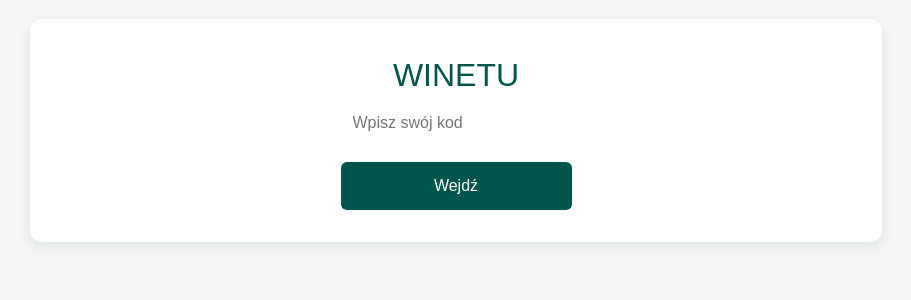
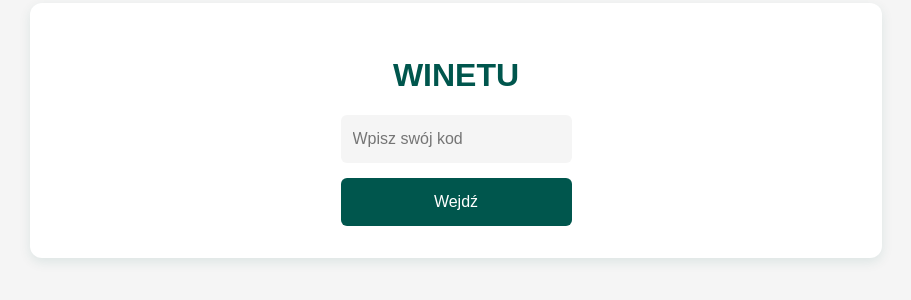
Before and after one commit to marinatea/app-for-orders, a Next.js app: page /LoginPage in a window 1280 px wide. Shown: the part 302-602 px from the top of the page, without its empty margins (184-1095 px from the left). Built offline with nearby package versions, Linux system fonts and the light colour scheme.

Commit message:
styles input

```diff
--- a/styles/loginPage.module.scss
+++ b/styles/loginPage.module.scss
@@ -28,7 +28,7 @@ $winetu-dark-gray: #333333;
     form {
       display: flex;
       flex-direction: column;
-      gap: 15px; // Użyj gap wewnątrz form
+      gap: 15px;
     }
 
     &:hover {
@@ -38,10 +38,11 @@ $winetu-dark-gray: #333333;
 
   &__input {
     padding: 12px;
-    border: 2px solid $winetu-teal;
+    background-color: #f5f5f5;
     border-radius: 6px;
     font-size: 1rem;
     transition: all 0.3s ease;
+    box-shadow: 0 0 0 3px rgba(0, 86, 77, 0.2);
 
     &:focus {
       outline: none;
@@ -71,6 +72,8 @@ $winetu-dark-gray: #333333;
 
   &__title {
     color: $winetu-teal;
+    padding: 1rem;
+    font-weight: bold;
   }
 
   &__error {
```
